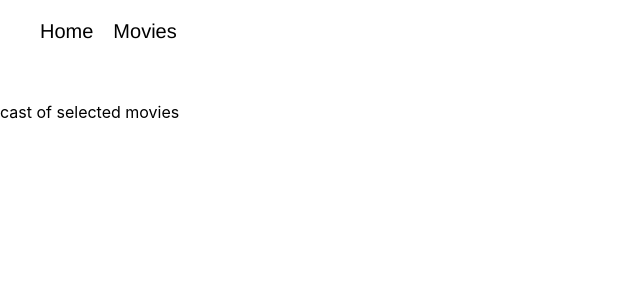
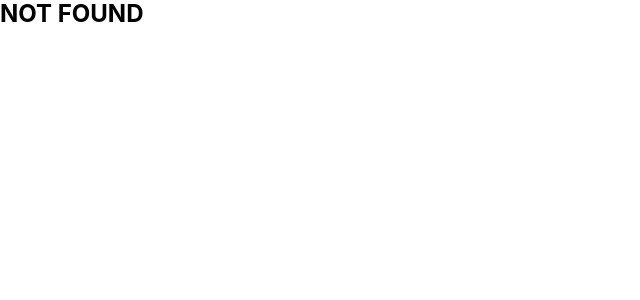
Before and after one commit to AnnaHort/goit-react-hw-05-movies, a React (Create React App) app: page /goit-react-hw-05-movies/movies/1/cast in a window 1280 px wide. Shown: the top 300 px of the page, without its empty margins (0-640 px from the left). Built offline with nearby package versions, Linux system fonts and the light colour scheme.

Commit message:
nested routes

```diff
--- a/src/components/App.jsx
+++ b/src/components/App.jsx
@@ -1,20 +1,21 @@
-import { Route, Routes } from 'react-router-dom';
+import { Outlet, Route, Routes } from 'react-router-dom';
 import { GlobalStyle } from './GlobalStyle';
 import { HeaderList } from './HeaderList/HeaderList';
 import { TrendingList } from './Pages/TrendingList/TrendingListPages';
 import { MoviesSearch } from './MoviesSearch/MoviesSearchPages';
 import { Movies } from './Pages/Movies/MoviesPages';
+import { NotFound } from './NotFound';
 
 export const App = () => {
   return (
     <>
-    <HeaderList/>
       <Routes>
-        <Route path="/" element={<TrendingList/>}></Route>
-        <Route path="/movies" element={<MoviesSearch />}></Route>
-        <Route path="/movies/:id" element={<Movies/>}></Route>
-        <Route path="/movies/:id/cast" element={<div>cast of selected movies</div>}></Route>
-        <Route path="/movies/:id/reviews" element={<div>reviews of selected movies</div>}></Route>
+        <Route path="/" element={<HeaderList />}>
+          <Route index element={<TrendingList />}/>
+          <Route path="movies" element={<MoviesSearch />}/>
+          <Route path="movies/:id" element={<Movies />}/>
+        </Route>
+        <Route path="*" element={<NotFound />} />
       </Routes>
       <GlobalStyle />
     </>
--- a/src/components/HeaderList/HeaderList.js
+++ b/src/components/HeaderList/HeaderList.js
@@ -1,7 +1,9 @@
+import { Outlet } from 'react-router-dom';
 import { HeaderListStyled, LinkStyle } from './HeaderList.styled';
 
 export const HeaderList = () => {
   return (
+    <>
       <nav>
         <HeaderListStyled>
           <li>
@@ -12,6 +14,7 @@ export const HeaderList = () => {
           </li>
         </HeaderListStyled>
       </nav>
-
+      <Outlet />
+    </>
   );
 };
--- a/src/components/MoviesSearch/MoviesSearchPages.js
+++ b/src/components/MoviesSearch/MoviesSearchPages.js
@@ -7,7 +7,7 @@ import {
 import { useState } from 'react';
 import { getMovies } from 'components/API';
 import { SearchingMoviesList } from 'components/Pages/SearchigMovies';
-import { Routes } from 'react-router-dom';
+import { Outlet } from 'react-router-dom';
 
 export const MoviesSearch = () => {
   const adress = '/search/movie';
@@ -49,7 +49,9 @@ export const MoviesSearch = () => {
           <BiSearchAlt2 />
         </SearchButtonStyled>
       </SearchForm>
+
       <SearchingMoviesList trendingMovies={trendingMovies}/>
+
     </>
   );
 };
--- /dev/null
+++ b/src/components/NotFound.js
@@ -0,0 +1,5 @@
+export const NotFound = () => {
+    return(
+        <h2>NOT FOUND</h2>
+    )
+}
--- a/src/components/Pages/Movies/MoviesPages.js
+++ b/src/components/Pages/Movies/MoviesPages.js
@@ -5,7 +5,7 @@ import {
   MovieInfoStyle,
   TitleStyled,
 } from './Movies.styled';
-import { Link } from 'react-router-dom';
+import { Link, Outlet } from 'react-router-dom';
 
 export const Movies = () => {
   return (
@@ -17,9 +17,10 @@ export const Movies = () => {
       </Link>
       <MovieInfoStyle>info about movie</MovieInfoStyle>
       <ContainerInfo>
-        <Link to='/movies/:id/cast'>Cast</Link>
-        <Link to='/movies/:id/reviews'>Reviews</Link>
+        <Link to=''>Cast</Link>
+        <Link to=''>Reviews</Link>
       </ContainerInfo>
+      <Outlet/>
     </ContainerStyled>
   );
 };
--- a/src/components/Pages/SearchigMovies.js
+++ b/src/components/Pages/SearchigMovies.js
@@ -9,7 +9,8 @@ export const SearchingMoviesList = ({ trendingMovies }) => {
         }
         return (
           <li key={movie.id}>
-            <Link to={`/movie/${movie.id}`}>{movie.title}</Link>
+            <Link to=''>{movie.title}</Link>
+            {/* <Link to={`/movie/${movie.id}`}>{movie.title}</Link> */}
           </li>
         );
       })}
```
Also changed, not shown: src/components/Pages/TrendingList/TrendingListPages.js (+12 -4 lines). Lines whose indentation alone changed are shown as unchanged.
